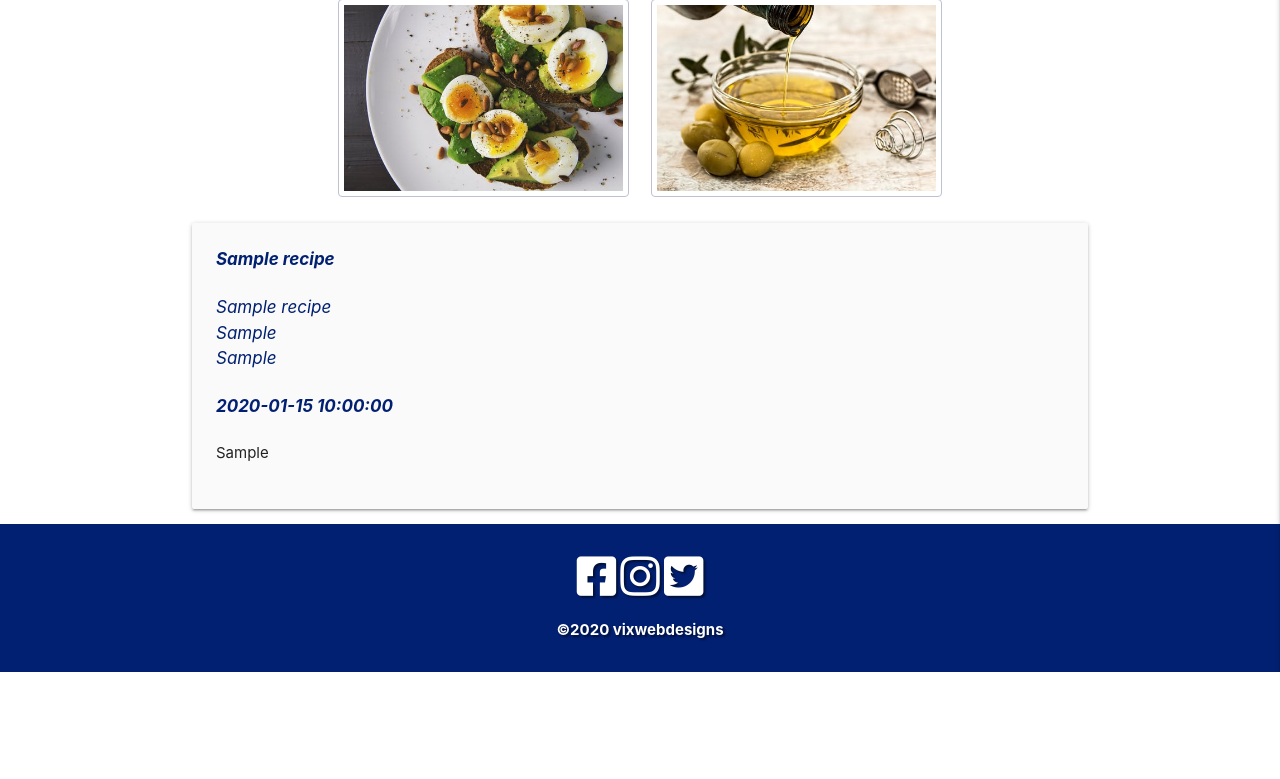
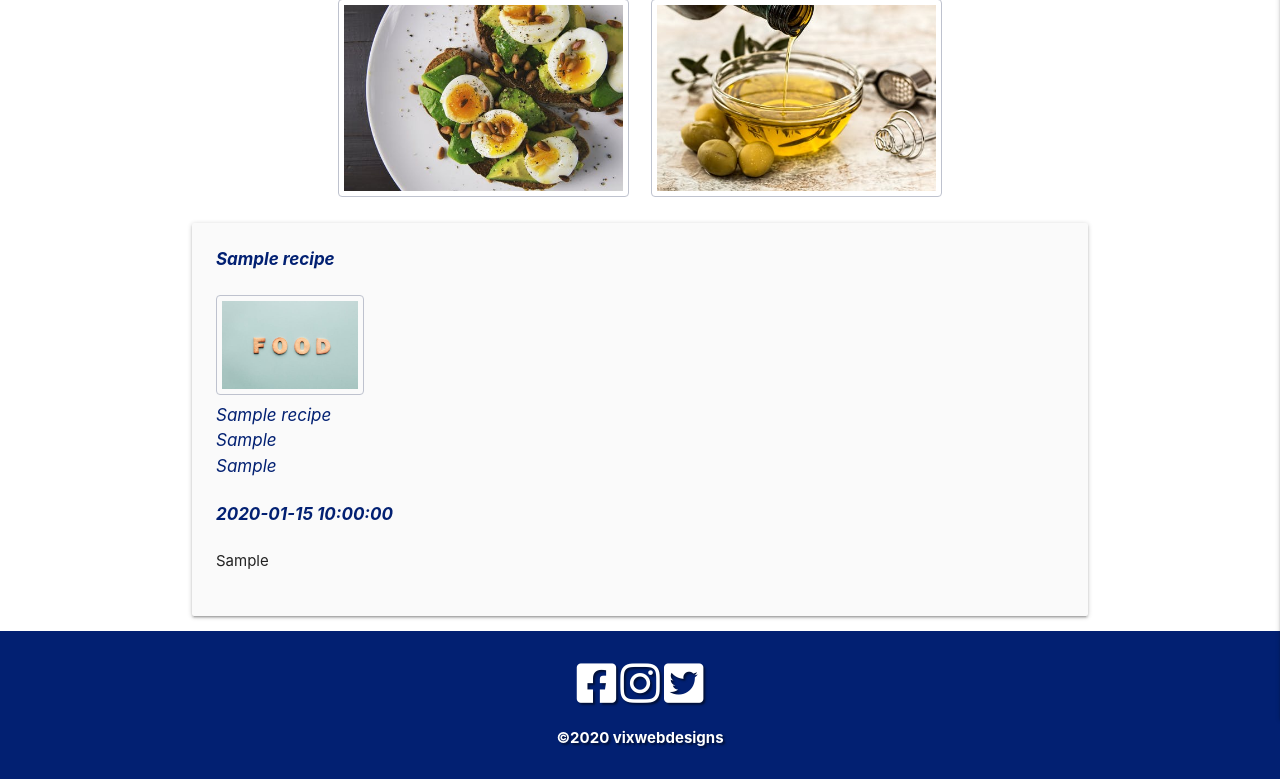
Before and after one commit to VMBlakelock/saute-and-skewers-greekfood, a Flask app: page /get_recipes in a window 1280 px wide. Shown: the part 141-920 px from the top of the page. Before the commit the page ends 813 px from the top, so only its background shows below. Run offline with Flask 2, Linux system fonts and the light colour scheme; a database or web service that is not in the repository returns one stand-in record (values such as "Sample title"); some libraries are stand-ins or nearby versions.

Commit message:
added placeholder image to recipes page on card panel

```diff
--- a/static/css/style.css
+++ b/static/css/style.css
@@ -124,6 +124,11 @@
     margin-right: 10px;
 }
 
+.small_img {
+    max-width: 100px;
+    max-height: 100px;
+}
+
 /*-- footer --*/
 
 .icons {
--- a/templates/recipes.html
+++ b/templates/recipes.html
@@ -24,10 +24,12 @@
     </div><br>
 
 <div class="p-text">
+<img class="responsive-img small_img" src="static/images/pexels-food-word.jpeg" alt="food"><br>
 {{ recipe.recipe_name }}<br>
 {{ recipe.recipe_ingredients }}<br>
 {{ recipe.recipe_method }}<br>
 </div><br>
+
 
 <div class="p-text titles-style">
 {{ recipe.created_by }}<br>
```
Also changed, not shown: static/images/pexels-food-word.jpeg (added).
